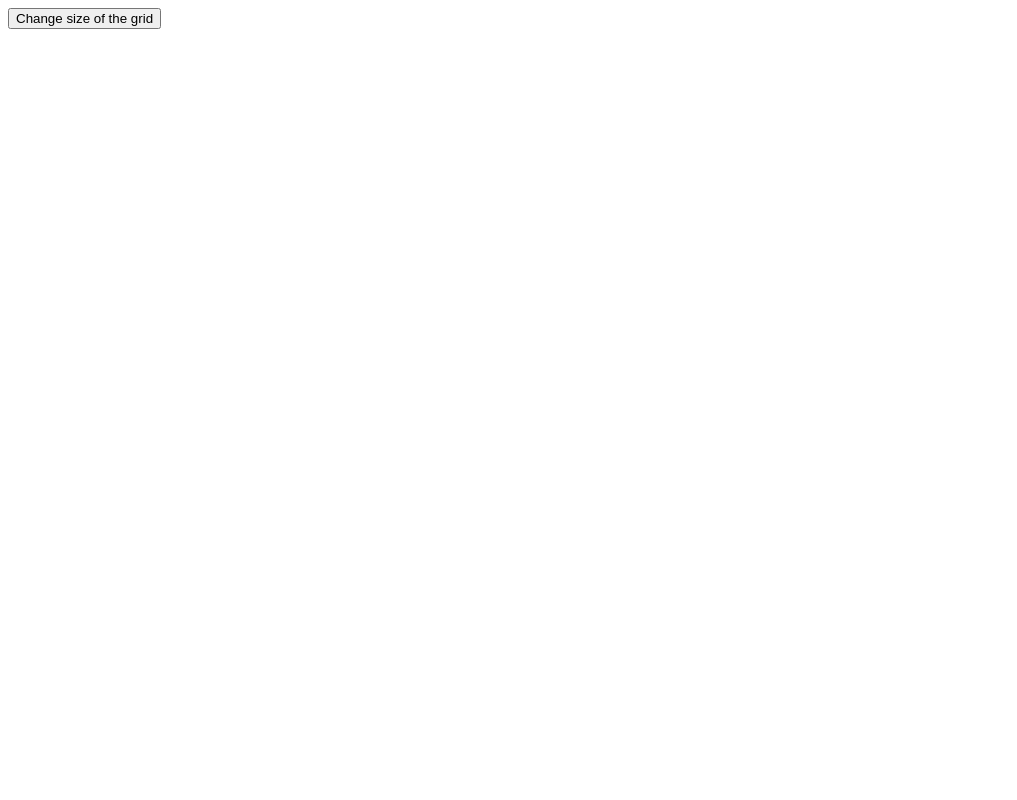
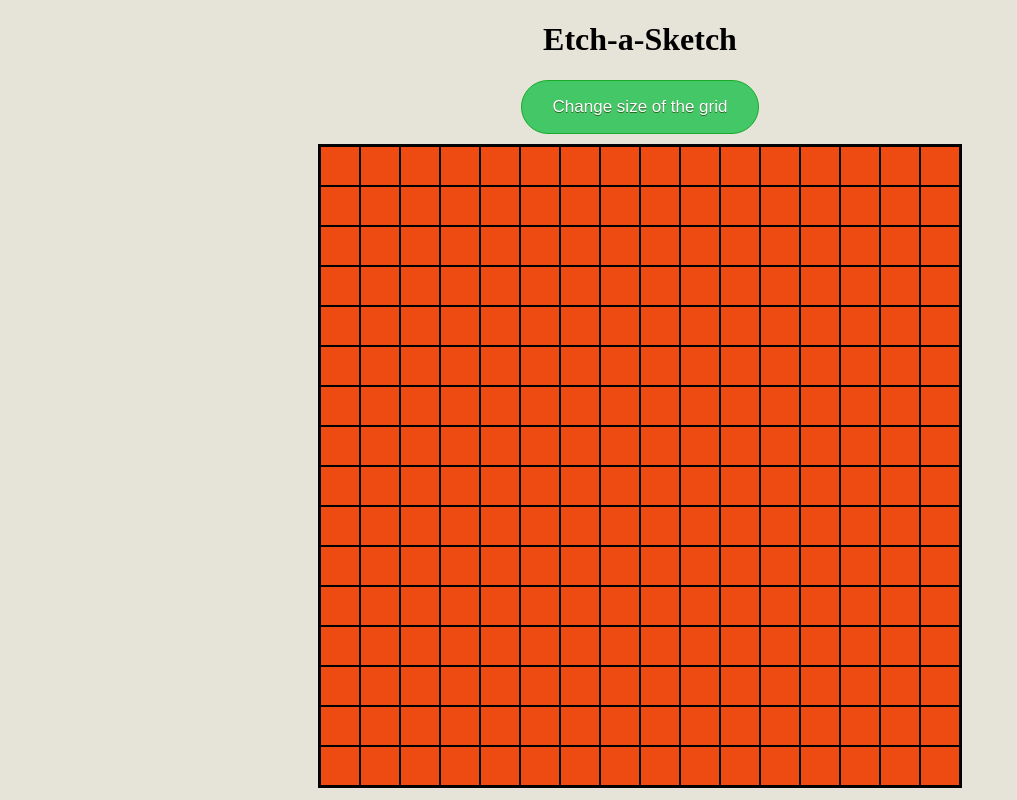
Before and after one commit to Gandalf2711/etch-a-sketch, a plain HTML site: page index.html in a window 1280 px wide. Shown: the whole page, without its empty margins (0-1017 px from the left). Drawn offline with Linux system fonts and the light colour scheme.

Commit message:
Optimize createGrid function and add CSS

```diff
--- a/index.html
+++ b/index.html
@@ -7,7 +7,8 @@
     <link rel="stylesheet" href="styles.css">
 </head>
 <body>
-    <button type="button">Change size of the grid</button>
+    <h1>Etch-a-Sketch</h1>
+    <button id="resize-btn">Change size of the grid</button>
     <div id="container"></div>
     <script src="javascript.js"></script>
 </body>
--- a/javascript.js
+++ b/javascript.js
@@ -1,41 +1,17 @@
 const container = document.querySelector("#container");
-const btn = document.querySelector("button");
+const btn = document.querySelector("#resize-btn");
 
-function createGrid(columnNb) {
-    for (let i = 0; i < columnNb; i++) {
-        let column = document.createElement("div");
-        column.classList.add("column");
-        for (let j = 0; j < columnNb; j++) {
-            let row = document.createElement("div");
-            row.classList.add("cell");
-            column.appendChild(row);
-        }
-        container.appendChild(column);
+function createGrid(cellNb) {
+    container.innerHTML = "";
+    const cellSize = 640 / cellNb;
+
+    for (let i = 0; i < cellNb * cellNb; i++) {
+        let cell = document.createElement("div");
+        cell.classList.add("cell");
+        cell.style.width = `${cellSize}px`
+        cell.style.height = `${cellSize}px`;
+        container.appendChild(cell);
     }
-};
-
-function deleteChild() {
-    let child = container.lastElementChild;
-    while(child) {
-        container.removeChild(child);
-        child = container.lastElementChild;
-    }
-};
-
-btn.addEventListener("click", () => {
-    let valid = false;
-    let size = prompt("Please enter a number between 1 and 100");
-
-    while (!valid) {
-        if (size < 0 || size > 100 || size == "" || isNaN(size)) {
-            size = prompt("Incorrect value! Please enter a number between 1 and 100");
-        } else {
-            valid = true;
-        }
-    };
-
-    deleteChild();
-    createGrid(size);
 
     const cell = document.querySelectorAll(".cell");
 
@@ -44,4 +20,17 @@ btn.addEventListener("click", () => {
             e.target.style.background = "blue";
         })
     });
+};
+
+createGrid(16);
+
+btn.addEventListener("click", () => {
+    let size = prompt("Please enter a number between 1 and 100");
+    size = parseInt(size);
+
+    if (size && size > 0 && size < 100) {
+        createGrid(size);
+    } else {
+        alert("Please enter a valid number between 1 and 100");
+    };
 });
--- a/styles.css
+++ b/styles.css
@@ -1,11 +1,47 @@
+body {
+    margin: 0;
+    padding: 0;
+    display: flex;
+    flex-direction: column;
+    align-items: center;
+    background-color: #e6e4d8;
+}
+
 #container {
     display: flex;
-    padding-top: 10px;
+    flex-wrap: wrap;
+    margin-top: 10px;
+    margin-bottom: 10px;
+    height: 640px;
+    width: 640px;
+    border: 2px solid black;
+}
+
+#resize-btn {
+    background-color:#44c767;
+	border-radius:28px;
+	border:1px solid #18ab29;
+	display:inline-block;
+	cursor:pointer;
+	color:#ffffff;
+	font-family:Arial;
+	font-size:17px;
+	padding:16px 31px;
+	text-decoration:none;
+	text-shadow:0px 1px 0px #2f6627;
+}
+
+#resize-btn:hover {
+	background-color:#5cbf2a;
+}
+
+#resize-btn.myButton:active {
+	position:relative;
+	top:1px;
 }
 
 .cell {
-    border: solid black;
-    width: 25px;
-    height: 25px;
+    border: 1px solid black;
+    box-sizing: border-box;
     background-color: #ed4b11;
 }
```
